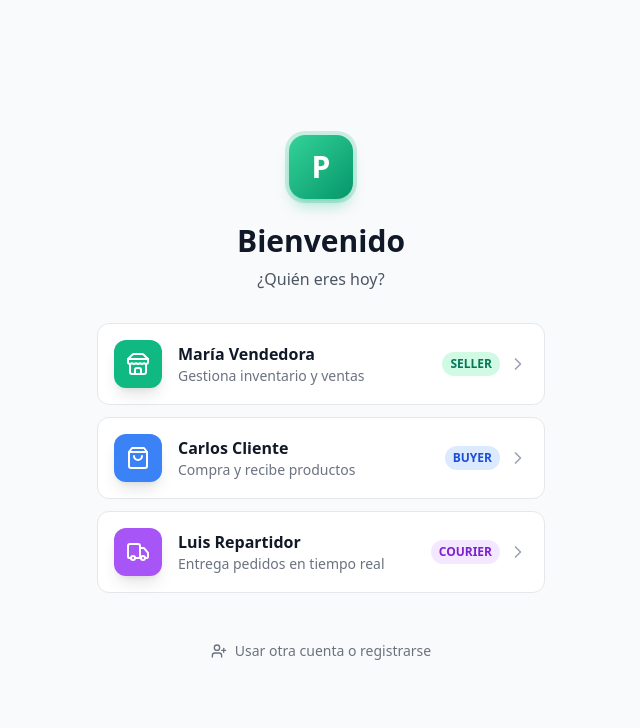
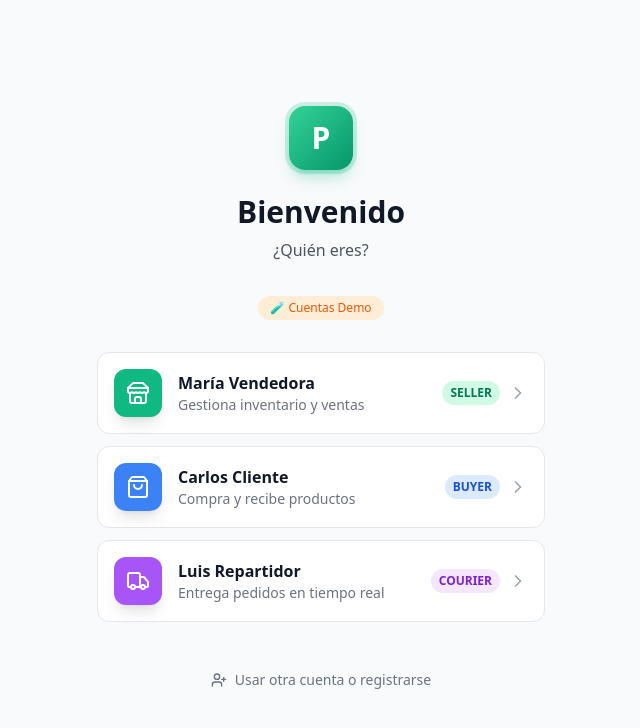
Before and after one commit to mikaelpizzi/puente-platform, a React (Vite) app in the folder apps/frontend/pwa/: page /login in a window 1280 px wide. Shown: the top 728 px of the page, without its empty margins (319-959 px from the left). Built offline with nearby package versions, Linux system fonts and the light colour scheme; no server answers.

Commit message:
fix(auth): change subtitle and add demo accounts label

```diff
--- a/apps/frontend/pwa/src/features/auth/LoginPage.tsx
+++ b/apps/frontend/pwa/src/features/auth/LoginPage.tsx
@@ -171,11 +171,18 @@ export const LoginPage: React.FC = () => {
             <h2 className="mt-6 text-3xl font-extrabold text-gray-900 dark:text-white">
               Bienvenido
             </h2>
-            <p className="mt-2 text-gray-600 dark:text-gray-400">¿Quién eres hoy?</p>
+            <p className="mt-2 text-gray-600 dark:text-gray-400">¿Quién eres?</p>
+          </div>
+
+          {/* Demo label */}
+          <div className="text-center">
+            <span className="inline-flex items-center gap-1 text-xs font-medium text-orange-600 dark:text-orange-400 bg-orange-100 dark:bg-orange-900/30 px-3 py-1 rounded-full">
+              🧪 Cuentas Demo
+            </span>
           </div>
 
           {/* Account Cards */}
-          <div className="space-y-3 mt-8">
+          <div className="space-y-3">
             {DEMO_ACCOUNTS.map((account) => {
               const Icon = account.icon;
               return (
```
